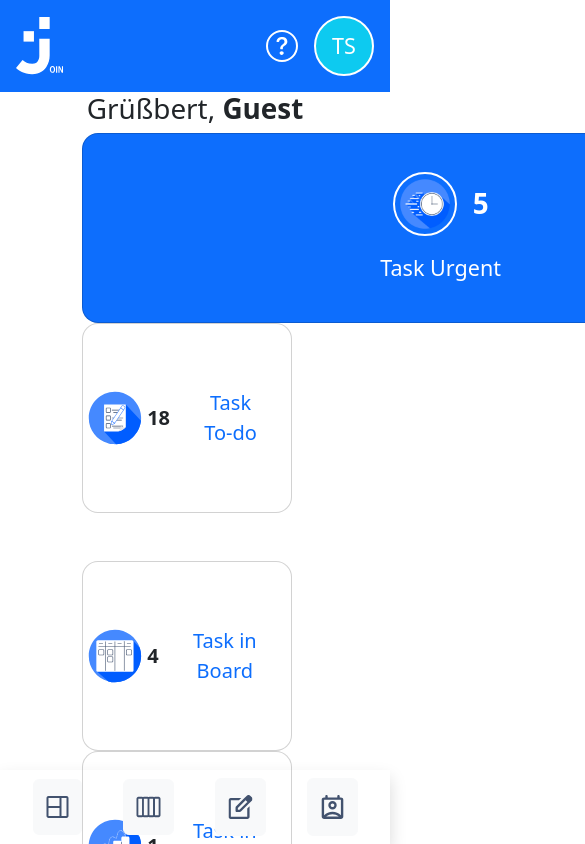
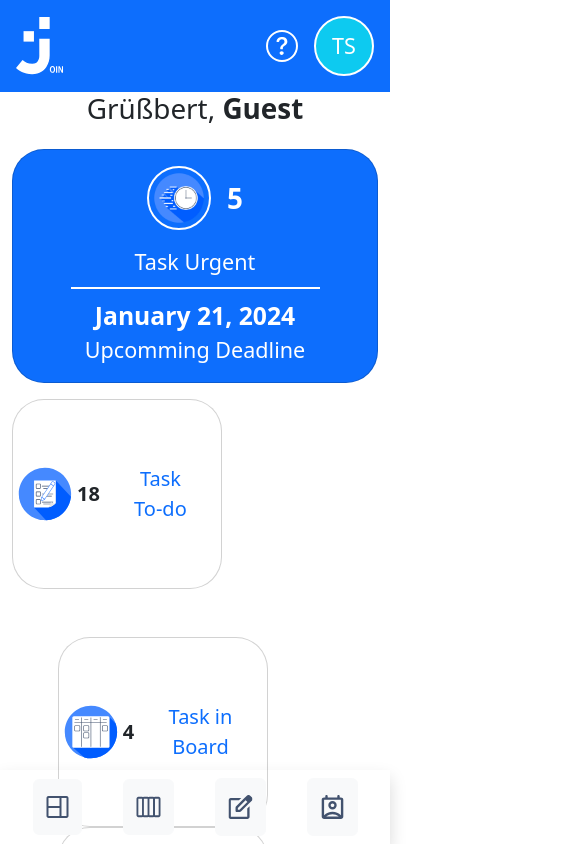
Before and after one commit to tonyS912/voinfront, a Vue app: page /summary in a window 390 px wide. Shown: the top 844 px of the page, 585 px wide, since content can reach past the window. Built offline with nearby package versions, Linux system fonts and the light colour scheme; the HTML template or start-up script is replaced by a standard one.

Commit message:
Add custom.scss and import it in main.scss and SmallTiles.vue

```diff
--- /dev/null
+++ b/src/assets/custom.scss
@@ -0,0 +1,6 @@
+$my-primary: #4589ff;
+
+$theme-colors: (
+    // scss-docs-start theme-color-variables
+    primary: $my-primary,
+);
--- a/src/assets/main.scss
+++ b/src/assets/main.scss
@@ -1 +1,6 @@
+// Import custom variables
+@import './custom.scss';
+
+@import '/Users/ace.../Fullstack/vite/voin/node_modules/bootstrap/scss/bootstrap.scss';
+
 @import './base.scss';
--- a/src/components/SmallTiles.vue
+++ b/src/components/SmallTiles.vue
@@ -1,20 +1,18 @@
 <template>
     <div
-        class="card d-flex flex-center align-items-center justify-content-center rounded-4"
-        :class=tille.classes
+        class="card d-flex flex-center align-items-center justify-content-center rounded-5"
+        :class="tille.classes"
     >
-        <div
-            class="d-flex align-items-center justify-content-center col-12 mx-sm-3">
+        <div class="d-flex align-items-center justify-content-center col-12 mx-sm-3">
             <div class="justify-content-center align-items-center d-flex">
                 <div>
-                    <img class="icon-sum tilies-hov icon-size-lg" :src=tille.img />
+                    <img class="icon-sum tilies-hov icon-size-lg" :src="tille.img" />
                 </div>
                 <span class="fs-5 text-hov"
                     ><b>{{ tille.count }}</b></span
                 >
             </div>
-            <div class="fs-5 text-center mx-4 text-hov"
-                :class=tille.text >
+            <div class="fs-5 text-center mx-4 text-hov" :class="tille.text">
                 {{ tille.title }}
             </div>
         </div>
@@ -25,7 +23,6 @@
 const props = defineProps({
     tille: Object
 })
-
 </script>
 
 <style lang="scss">
--- a/src/components/SummaryView.vue
+++ b/src/components/SummaryView.vue
@@ -1,22 +1,35 @@
 <template>
-    <div class="d-flex flex-column container justify-content-center align-items-center col-10">
+    <div
+        class="container col-12 col-sm-10 d-flex flex-column justify-content-center align-items-center"
+    >
         <h1>Grüßbert, <b>Guest</b></h1>
 
-        <div class="overrides-row col-9 justify-content-between mb-5">
-            <div class="card overrides-row d-flex flex-center align-items-start justify-content-center col-8 bg-primary text-white rounded-4 big-size">
-                <div class="d-flex flex-nowrap flex-column align-items-center justify-content-center col-12 col-md-5">
+        <div class="column col-12 col-lg-9 justify-content-between mb-5">
+            <div
+                class="card col-12 col-lg-8 d-flex flex-center align-items-center justify-content-center bg-primary text-white rounded-5 p-3 my-3"
+            >
+                <div
+                    class="d-flex flex-nowrap flex-column align-items-center justify-content-center col-12 col-md-5"
+                >
                     <div class="justify-content-center align-items-center d-flex">
                         <div>
                             <img
                                 class="icon-sum tilies-hov icon-size-lg rounded-circle border-2 border border-white"
-                                src="./icons/Urgent.webp"/>
+                                src="./icons/Urgent.webp"
+                            />
                         </div>
                         <span class="fs-1 text-hov ms-3"><b>5</b></span>
                     </div>
                     <div class="fs-4 mt-3 text-center text-hov text-white">Task Urgent</div>
                 </div>
-                <div class="border-2 border border-white h-75 p-0 m-0" style="width: 1px;"></div>
-                <div class="col-md-6 fs-2">{{ currentDay }} <br> <span class="fs-4 fw-light">Upcomming Deadline</span></div>
+                <div class="d-flex align-self-center border-1 border border-white my-2 w-75"></div>
+                <div class="row col-12 col-md-6 m-0 text-center fs-2">
+                    <b>{{ currentDay }}</b>
+                    <br />
+                    <span class="d-flex justify-content-center fs-4 fw-light"
+                        >Upcomming Deadline</span
+                    >
+                </div>
             </div>
 
             <SmallTiles v-for="item in tilleList1" :tille="item" :key="item.id"></SmallTiles>
@@ -31,7 +44,9 @@
 import { ref } from 'vue'
 import SmallTiles from './SmallTiles.vue'
 
-const currentDay = ref(new Date().toLocaleDateString('iso',  { month: 'long', day: 'numeric', year: 'numeric' }))
+const currentDay = ref(
+    new Date().toLocaleDateString('iso', { month: 'long', day: 'numeric', year: 'numeric' })
+)
 
 const tilleList1 = ref([
     {
```
